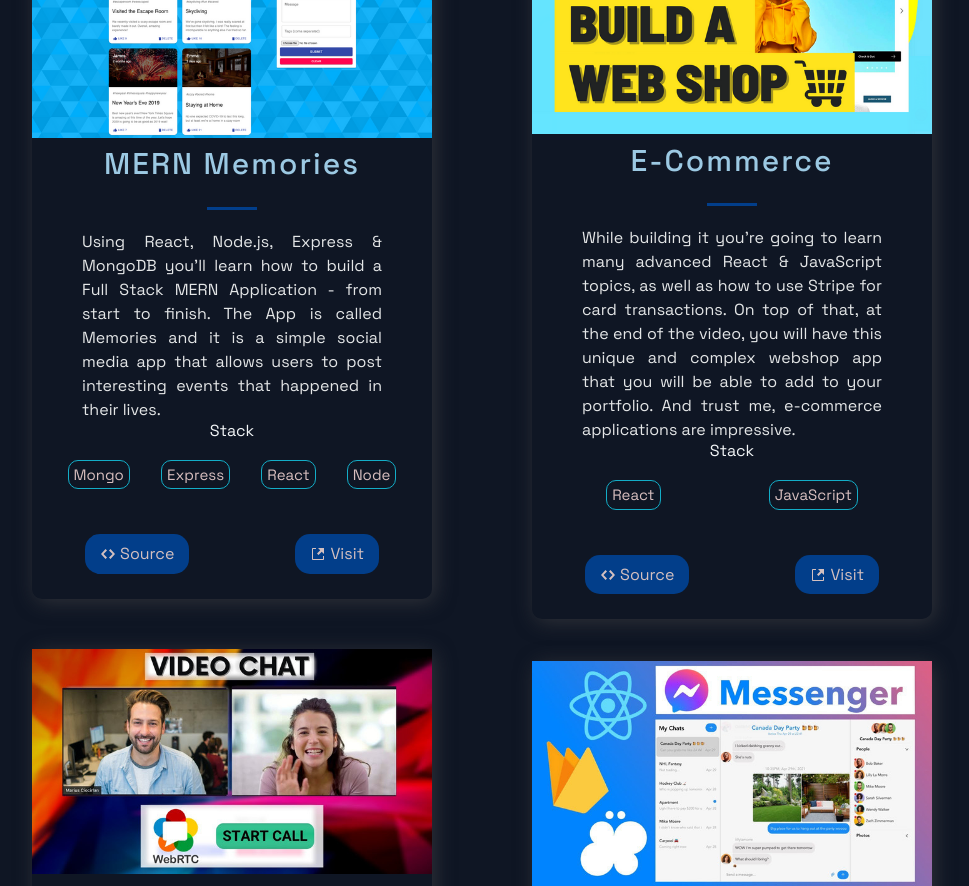
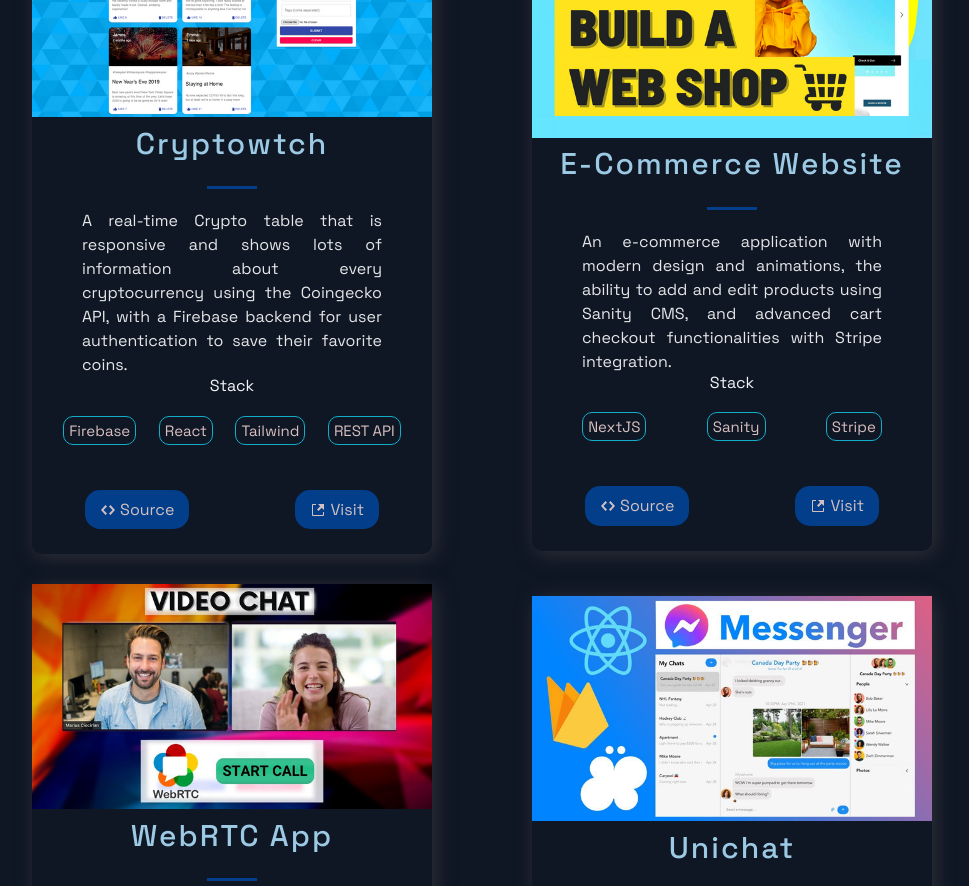
Before and after one commit to DeviousLab/deviouslab-portfolio, a Next.js app: page / in a window 1280 px wide. Shown: the part 2080-2966 px from the top of the page, without its empty margins (158-1127 px from the left). Built offline with nearby package versions, Linux system fonts and the light colour scheme.

Commit message:
Added head component to include metadata
Signed-off-by: DeviousLab <deviouslab@gmail.com>

```diff
--- a/src/constants/constants.js
+++ b/src/constants/constants.js
@@ -1,27 +1,27 @@
 export const projects = [
   {
-    title: 'MERN Memories',
-    description: "Using React, Node.js, Express & MongoDB you'll learn how to build a Full Stack MERN Application - from start to finish. The App is called Memories and it is a simple social media app that allows users to post interesting events that happened in their lives.",
-      image: '/images/1.png',
-      tags: ['Mongo', 'Express', 'React', 'Node'],
-    source: 'https://google.com',
-    visit: 'https://google.com',
+    title: 'Cryptowtch',
+    description: "A real-time Crypto table that is responsive and shows lots of information about every cryptocurrency using the Coingecko API, with a Firebase backend for user authentication to save their favorite coins.",
+    image: '/images/1.png',
+    tags: ['Firebase', 'React', 'Tailwind', 'REST API'],
+    source: 'https://github.com/DeviousLab/cryptowatch',
+    visit: 'https://cryptowatch-52efe.web.app/',
     id: 0,
   },
   {
-    title: 'E-Commerce',
-    description:"While building it you're going to learn many advanced React & JavaScript topics, as well as how to use Stripe for card transactions. On top of that, at the end of the video, you will have this unique and complex webshop app that you will be able to add to your portfolio. And trust me, e-commerce applications are impressive.",
+    title: 'E-Commerce Website',
+    description: "An e-commerce application with modern design and animations, the ability to add and edit products using Sanity CMS, and advanced cart checkout functionalities with Stripe integration.",
     image: '/images/2.png',
-    tags: ['React', 'JavaScript'],
-    source: 'https://google.com',
-    visit: 'https://google.com',
+    tags: ['NextJS', 'Sanity', 'Stripe'],
+    source: 'https://github.com/DeviousLab/sanity-next-ecommerce',
+    visit: 'http://sanity-next-ecommerce.vercel.app/',
     id: 1,
   },
   {
     title: 'WebRTC App',
     description: "This is a code repository for the corresponding YouTube video. In this tutorial, we're going to build and deploy a React Video Chat Application using WebRTC.",
-      image: '/images/3.jpg',
-      tags: ['React', 'WebRTC'],
+    image: '/images/3.jpg',
+    tags: ['React', 'WebRTC'],
     source: 'https://google.com',
     visit: 'https://google.com',
     id: 2,
@@ -46,8 +46,68 @@
 ];
 
 export const AccomplishmentData = [
-  { number: 1256, text: 'Commits'},
+  { number: 1256, text: 'Commits' },
   { number: 83, text: 'Pull Requests', },
   { number: 4, text: 'Issues', },
   { number: 53, text: 'Repos Contributed to', }
 ];
+
+//TODO Use Github API v4 to get the data
+// Commits and repos contributed to {
+//   user(login: "deviouslab") {
+//     contributionsCollection(
+//       from: "2021-01-01T00:00:00Z"
+//       to: "2021-12-31T23:59:59Z"
+//     ) {
+//       contributionCalendar {
+//         totalContributions
+//       }
+//       totalRepositoriesWithContributedCommits
+//       commitContributionsByRepository(maxRepositories: 100) {
+//         repository {
+//           nameWithOwner
+//           createdAt
+//           stargazerCount
+//         }
+//         contributions {
+//           totalCount
+//         }
+//       }
+//     }
+//   }
+// }
+
+// Pull Requests {
+//   user(login: "deviouslab") {
+//     pullRequests(first: 100) {
+//       totalCount
+//       nodes {
+//         createdAt
+//         number
+//         title
+//       }
+//       pageInfo {
+//         hasNextPage
+//         endCursor
+//       }
+//     }
+//   }
+// }
+
+// Issues {
+//   search(query: "user:deviouslab is:issue", type: ISSUE, last: 100) {
+//     issueCount
+//     edges {
+//       node {
+//         ... on Issue {
+//           title
+//           url
+//           createdAt
+//           number
+//           state
+
+//         }
+//       }
+//     }
+//   }
+// }
--- a/src/pages/index.jsx
+++ b/src/pages/index.jsx
@@ -1,3 +1,5 @@
+import Head from 'next/head';
+
 import Acomplishments from '../components/acomplishments/acomplishments';
 import BackgroundAnimation from '../components/background-animation/background-animation';
 import Hero from '../components/hero/hero';
@@ -9,6 +11,26 @@
 
 const Home = () => {
   return (
+    <>
+      <Head>
+        <title>DeviousLab Portfolio</title>
+        <meta charSet="utf-8" />
+        <meta name="viewport" content="initial-scale=1.0, width=device-width" />
+        <meta name="title" content="DeviousLab Portfolio" />
+        <meta name="description" content="Full-stack developer with an emphasis on React, Python and GoLang." />
+
+        <meta property="og:type" content="website" />
+        <meta property="og:url" content="https://deviouslab.dev/" />
+        <meta property="og:title" content="DeviousLab Portfolio" />
+        <meta property="og:description" content="Full-stack developer with an emphasis on React, Python and GoLang." />
+        <meta property="og:image" content='/images/metatags.png' />
+
+        <meta property="twitter:card" content="summary_large_image" /> /
+        <meta property="twitter:url" content="https://deviouslab.dev/" />
+        <meta property="twitter:title" content="DeviousLab Portfolio" />
+        <meta property="twitter:description" content="Full-stack developer with an emphasis on React, Python and GoLang." />
+        <meta property="twitter:image" content='/images/metatags.png' />
+      </Head>
       <Layout>
         <Section grid>
           <Hero />
@@ -19,6 +41,7 @@
         <Projects />
         <Acomplishments />
       </Layout>
+    </>
   );
 };
 
```
Also changed, not shown: src/pages/resume.jsx (+11 -3 lines), public/images/metatags.png (added), src/pages/_app.jsx (line endings or trailing spaces). Lines whose indentation alone changed are shown as unchanged.
